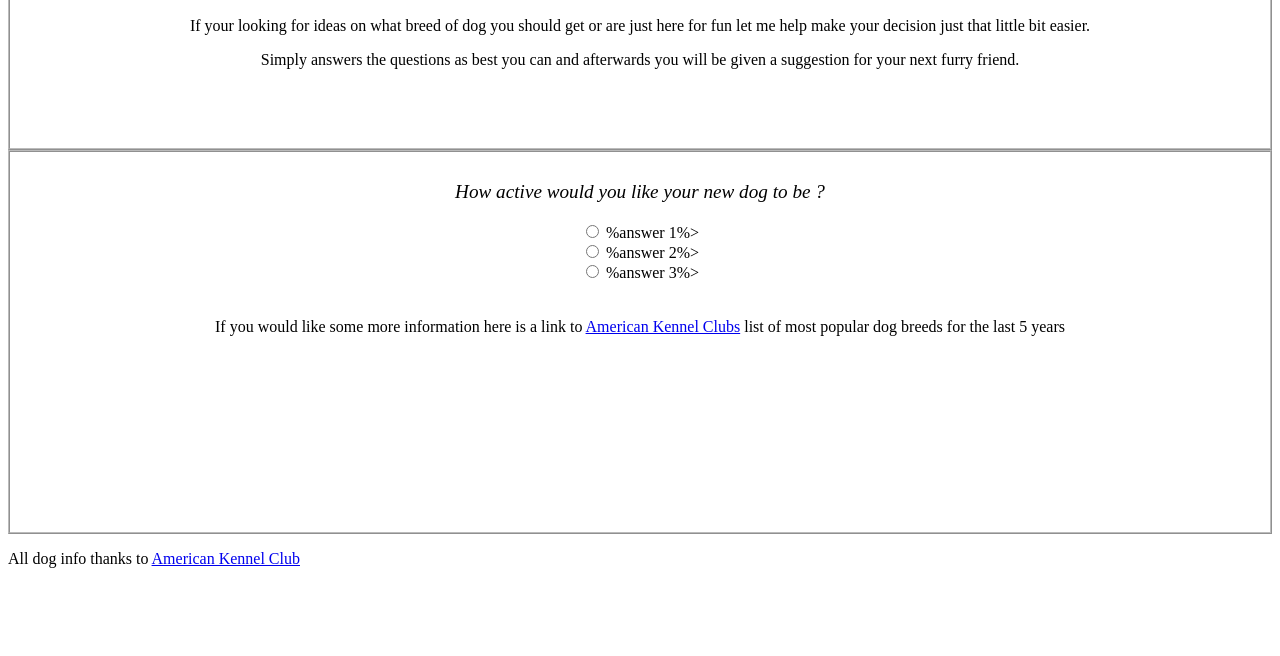
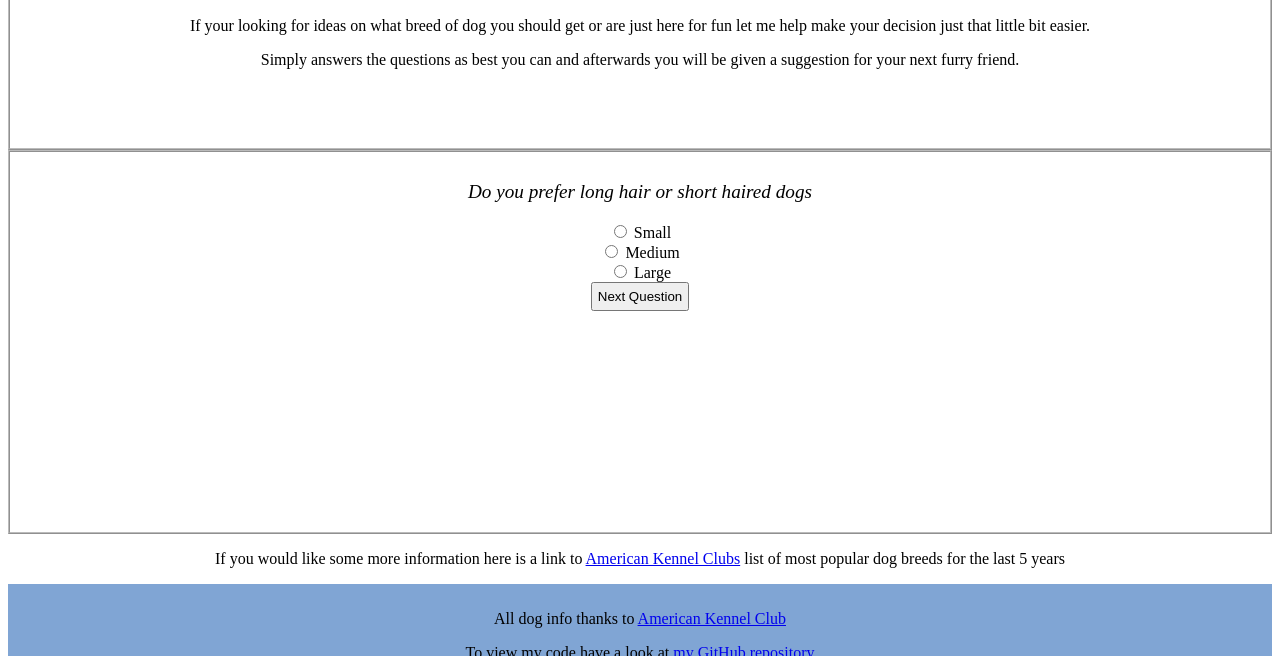
Before and after one commit to ScottDenton/Code-Fellows-project, a plain HTML site: page index.html in a window 1280 px wide. Shown: the part 232-888 px from the top of the page. Before the commit the page ends 862 px from the top, so only its background shows below. Drawn offline with Linux system fonts and the light colour scheme; grey boxes are pictures that could not be loaded.

Commit message:
work in progress

```diff
--- a/index.html
+++ b/index.html
@@ -32,11 +32,17 @@
         <div class = "question"> <p id = "question-text"> %Question%</p>
         </div>
 
-        <div class = 'answers'> <input type ='radio'id ='answer1' name ='answer'> %answer 1%>
+        <div class = 'answers'> <input type ='radio'id ='answer1' name ='answer'>
+            <label for ="answer1" id = "label1" > %answer 1%</label>
             <br>
-            <input type ='radio'id ='answer2' name ='answer'> %answer 2%>
+            <input type ='radio'id ='answer2' name ='answer'>
+            <label for ="answer2" id = "label2" > %answer 2%</label>
             <br>
-            <input type ='radio'id ='answer3' name ='answer'> %answer 3%>
+            <input type ='radio'id ='answer3' name ='answer'>
+            <label for = "answer3" id = "label3"> %answer 3%</label>
+            <br>
+            <button id="submit-button">Next Question</button>
+            </div>
         </div>
 
         <div class="AKC-link"> <p> If you would like some more information here is a link to <a href="https://www.akc.org/expert-advice/news/most-popular-dog-breeds-full-ranking-list/" target = 'blank'>
@@ -46,9 +52,12 @@
 
     </div>
 
-    <div id = 'footer'>
+    <div id = "footer">
         <p> All dog info thanks to <a href ="https://www.akc.org/" target = 'blank'> American Kennel Club</a></p>
 
+        <div class = "github-link"><p> To view my code have a look at <a href = "https://github.com/ScottDenton/Code-Fellows-project" target = "blank">my GitHub repository</a></p>
+            <a href ="https://github.com/ScottDenton/Code-Fellows-project"><img class ='github-logo' src = "https://i.imgur.com/cM3P1TT.png" alt = "GitHub logo"></a>
+        </div>
 
     </div>
 
--- a/index.js
+++ b/index.js
@@ -25,16 +25,43 @@ function dog (breed, build, activityLevel, inside, hair) {
 // Place breeds into an array
 var dogBreeds = [labrador, frenchBulldog, germanShepherd, pug, italianGreyhound, maltese, bearededCollie];
 
-// list out questions
+// list out questions and answers
 var question1 = "Would you prefer a small or a large dog ?";
+var answer1_1 = "Small";
+var answer1_2 = "Medium";
+var answer1_3 = "Large";
+
 var question2 = "How active would you like your new dog to be ?";
+var answer2_1 = "Not Very";
+var answer2_2 = "Moderate";
+var answer2_3 = "Very Active";
+
 var question3 = "Would you like an inside or an outside dog ?";
-var question4 = "Do you prefer long hair or short haired dogs"
+var answer3_1 = "Inside";
+var answer3_2 = "Both";
+var answer3_3 = "Outside";
+
+var question4 = "Do you prefer long hair or short haired dogs";
+var answer4_1 = "Short";
+var answer4_2 = "Medium";
+var answer4_3 = "Long";
+
+var allQuestions = [question1, question2, question3, question4];
+
 
 // insert question into UI
-document.getElementById("question-text").textContent = question2;
+// ********************************* section im working on
+for(var i = 0; i < allQuestions.length; i++) {
+
+document.getElementById("question-text").textContent = allQuestions[i];
+console.log(allQuestions[i]);
+
+}
 
 // insert answer options into UI
+document.getElementById("label1").textContent = answer1_1;
+document.getElementById('label2').textContent = answer1_2;
+document.getElementById('label3').textContent = answer1_3;
 
 
 //when  question is answered remove dogs from array that dont suit answer given
--- a/style.css
+++ b/style.css
@@ -1,5 +1,6 @@
 body {
     height:100vh;
+    text-align:center;
 }
 
 
@@ -12,7 +13,6 @@ body {
 
 #welcome-section {
     height: 30vh;
-    text-align:center;
     padding-bottom:10px;
     border: 2px ridge rgba(121, 121, 121, 0.5);
 
@@ -21,25 +21,33 @@ body {
 #questions-section {
     height: 45vh;
     border: 2px ridge rgba(121, 121, 121, 0.5);
-    text-align: center;
     padding:10px;
 }
 
 #footer {
-    height: 10vh;
+    min-height: 10vh;
+    background-color: rgba(22, 89, 175, 0.541);
+    padding-top:10px;
 }
 
 
 .question {
-    font-style:italic;
+    font-style: italic;
     font-size: 1.2em;
 
 }
-.AKC-link {
-    padding-top:20px;
-}
-
 
 h1 {
     font-size:3em;
 }
+
+.github-logo {
+    position:relative;
+    bottom:2vh;
+    height:10vh;
+}
+
+#submit-button {
+    padding:5px;
+    margin-bottom:10px;
+}
```
